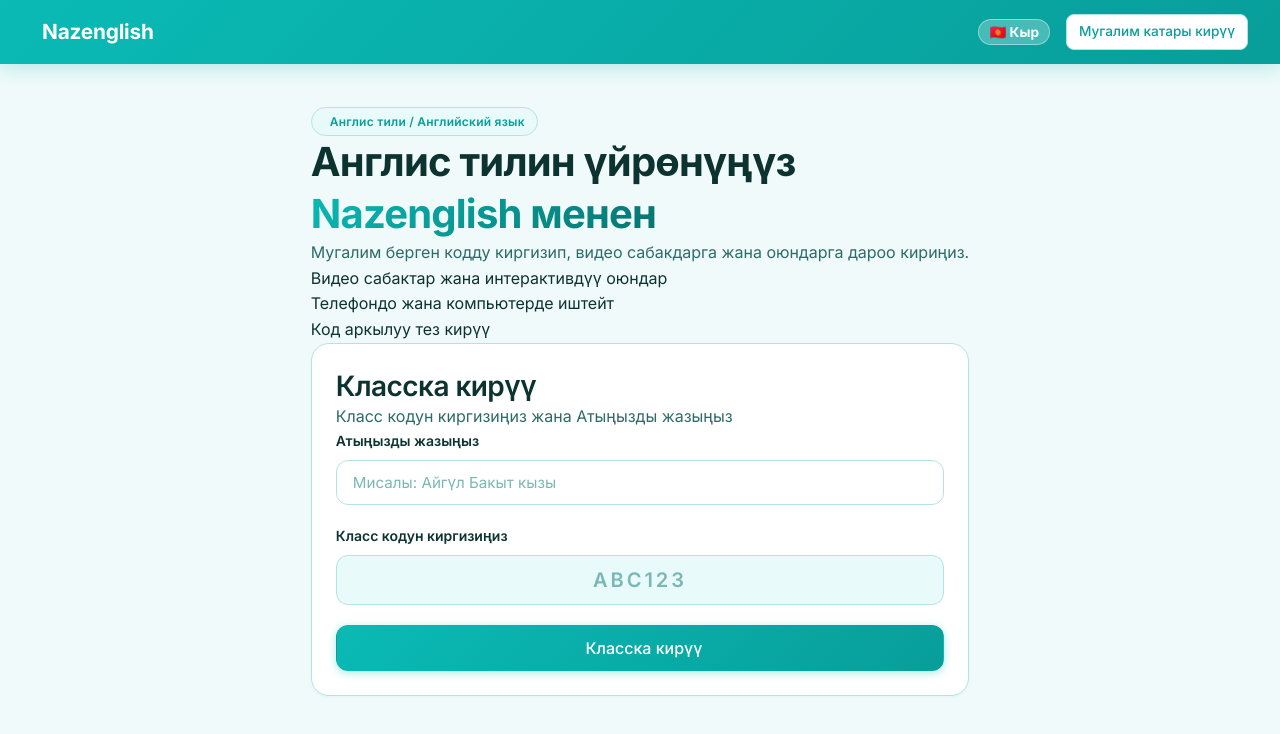
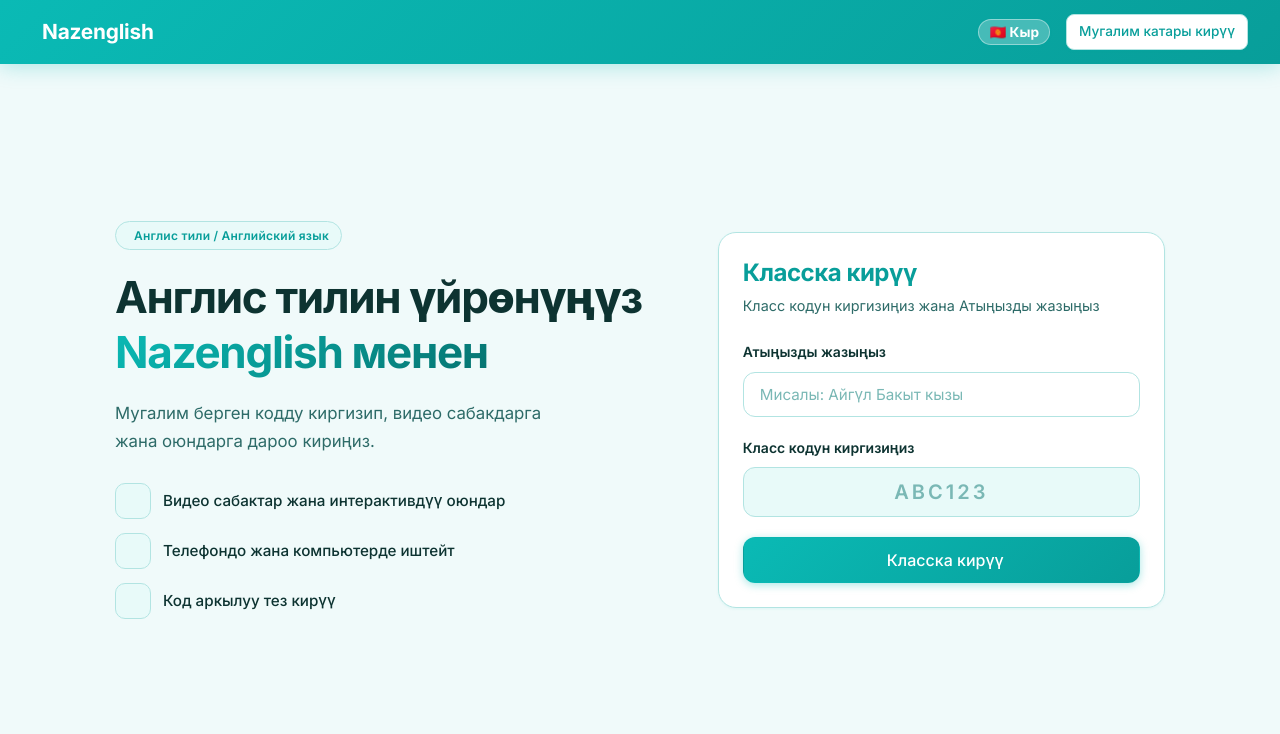
Before and after one commit to axmetrx/nazenglish, a React (Vite) app in the folder frontend/: page / in a window 1280 px wide. Shown: the top 734 px of the page. Built offline with nearby package versions, Linux system fonts and the light colour scheme; no server answers; some icons are missing.

Commit message:
Fix home layout CSS grid and card styling

```diff
--- a/frontend/src/index.css
+++ b/frontend/src/index.css
@@ -120,7 +120,107 @@
   display: flex;
   align-items: center;
   justify-content: center;
-  padding: 24px;
+  padding: 80px 24px 40px;
+}
+
+/* ─── Home Page ───────────────────────────────────────────────── */
+.home-wrapper {
+  display: grid;
+  grid-template-columns: 1.1fr 0.9fr;
+  gap: 56px;
+  align-items: center;
+  max-width: 1050px;
+  width: 100%;
+  margin: 0 auto;
+}
+
+.home-hero {
+  display: flex;
+  flex-direction: column;
+  align-items: flex-start;
+  gap: 20px;
+}
+
+.home-badge {
+  display: inline-flex;
+  align-items: center;
+  gap: 8px;
+  padding: 6px 14px;
+  border-radius: 100px;
+  background: var(--tiffany-xlight);
+  color: var(--tiffany-dark);
+  border: 1px solid var(--border);
+  font-size: 0.85rem;
+  font-weight: 600;
+}
+
+.home-hero h1 {
+  font-size: clamp(2.2rem, 3.5vw, 2.75rem);
+  font-weight: 800;
+  line-height: 1.25;
+  color: var(--text-primary);
+  letter-spacing: -0.03em;
+}
+
+.home-sub {
+  font-size: 1.05rem;
+  color: var(--text-secondary);
+  line-height: 1.65;
+  max-width: 460px;
+}
+
+.home-features {
+  display: flex;
+  flex-direction: column;
+  gap: 14px;
+  margin-top: 8px;
+}
+
+.home-feature {
+  display: flex;
+  align-items: center;
+  gap: 12px;
+  font-size: 0.95rem;
+  font-weight: 500;
+  color: var(--text-primary);
+}
+
+.home-feature span:first-child {
+  width: 36px;
+  height: 36px;
+  border-radius: 10px;
+  background: var(--tiffany-xlight);
+  color: var(--tiffany-dark);
+  display: flex;
+  align-items: center;
+  justify-content: center;
+  font-size: 1.2rem;
+  border: 1px solid var(--border);
+  flex-shrink: 0;
+}
+
+.home-card {
+  background: #ffffff;
+  border: 1.5px solid var(--border);
+  border-radius: 24px;
+  padding: 36px;
+  box-shadow: 0 12px 40px rgba(10, 186, 181, 0.15);
+}
+
+.home-card-header {
+  margin-bottom: 24px;
+}
+
+.home-card-header h2 {
+  font-size: 1.5rem;
+  font-weight: 700;
+  color: var(--tiffany-dark);
+  margin-bottom: 6px;
+}
+
+.home-card-header p {
+  font-size: 0.9rem;
+  color: var(--text-secondary);
 }
 
 /* ─── Utilities ───────────────────────────────────────────────── */
```
